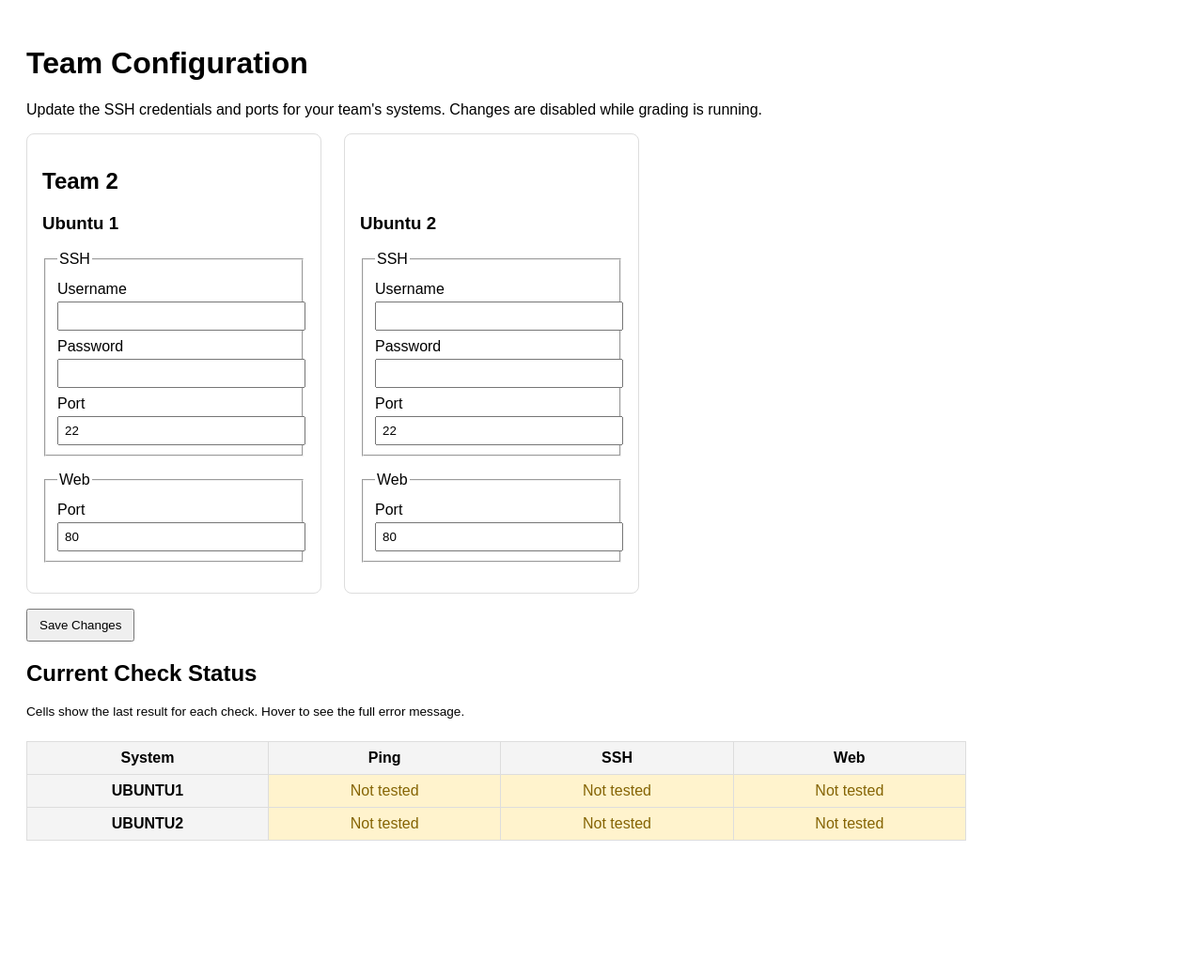
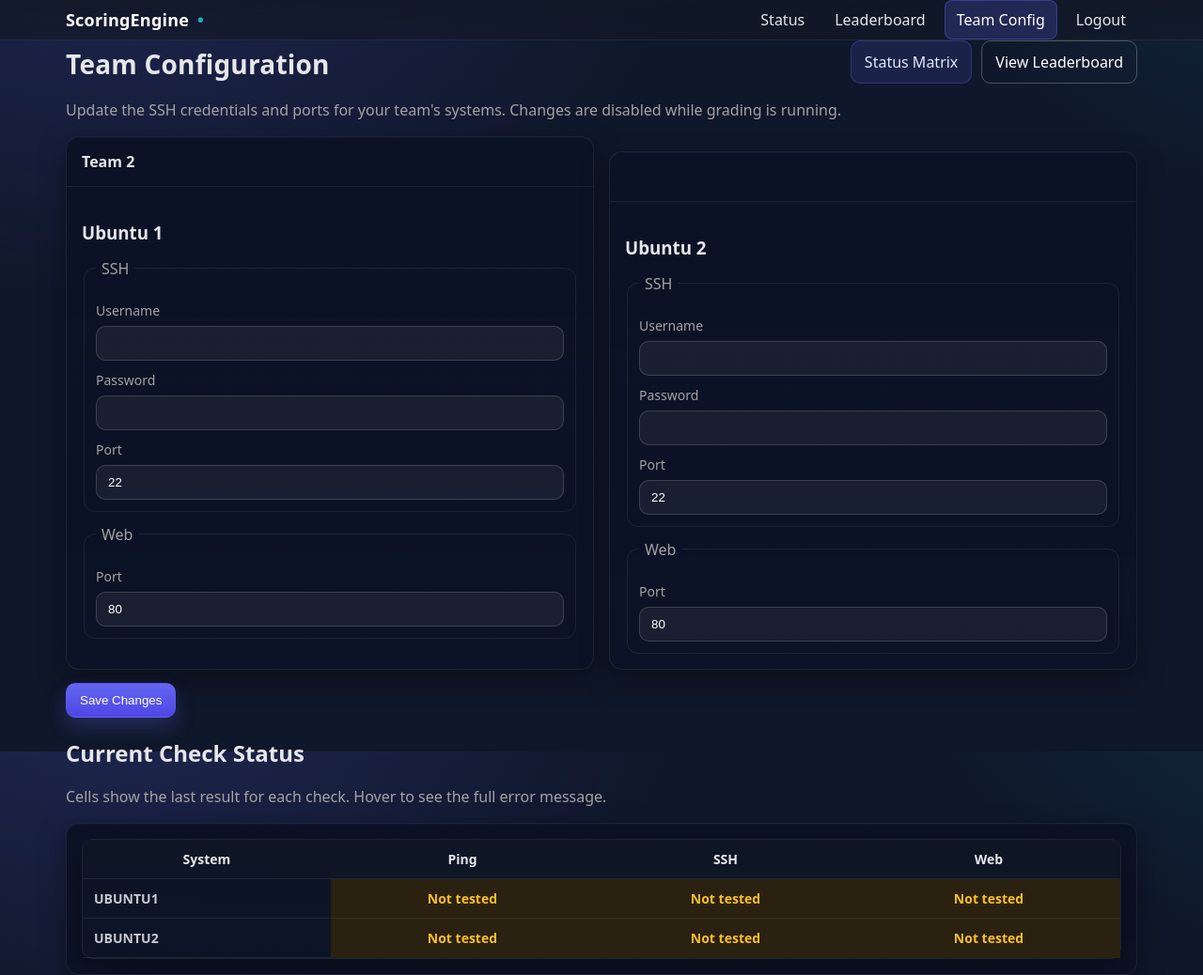
Before and after one commit to Dark-Avenger-Reborn/ScoringEngine, a Flask app: page /config in a window 1280 px wide. Shown: the whole page at 94% size. Before the commit the page ends 895 px from the top, so only its background shows below. Run offline with Flask 3, Linux system fonts and the light colour scheme; the visitor is signed in with stand-in values (Sample User, id 1); data that the repository does not hold is empty; some libraries are stand-ins or nearby versions.

Commit message:
Refactor UI components and styles for improved consistency and user experience; update scoring and configuration pages with new layout and error handling

```diff
--- a/scores.json
+++ b/scores.json
@@ -1 +1 @@
-{"team1": {"ubuntu1ping": {"error": "-c: 1: ping: not found\n", "score": 0}, "ubuntu2ping": {"error": "-c: 1: ping: not found\n", "score": 0}, "ubuntu1ssh": {"error": "Not tested", "score": 0}, "ubuntu2ssh": {"error": "Not tested", "score": 0}, "ubuntu1web": {"error": "Not tested", "score": 0}, "ubuntu2web": {"error": "Not tested", "score": 0}}, "team2": {"ubuntu1ping": {"error": "-c: 1: ping: not found\n", "score": 0}, "ubuntu2ping": {"error": "-c: 1: ping: not found\n", "score": 0}, "ubuntu1ssh": {"error": "Not tested", "score": 0}, "ubuntu2ssh": {"error": "Not tested", "score": 0}, "ubuntu1web": {"error": "Not tested", "score": 0}, "ubuntu2web": {"error": "Not tested", "score": 0}}}
+{"team1": {"ubuntu1ping": {"error": "-c: 1: ping: not found\n", "score": 0}, "ubuntu2ping": {"error": "-c: 1: ping: not found\n", "score": 0}, "ubuntu1ssh": {"error": "Not tested", "score": 0}, "ubuntu2ssh": {"error": "Not tested", "score": 0}, "ubuntu1web": {"error": "Not tested", "score": 0}, "ubuntu2web": {"error": "Not tested", "score": 0}}, "team2": {"ubuntu1ping": {"error": "-c: 1: ping: not found\n", "score": 0}, "ubuntu2ping": {"error": "-c: 1: ping: not found\n", "score": 0}, "ubuntu1ssh": {"error": "[Errno None] Unable to connect to port 22 on 10.0.2.20", "score": 0}, "ubuntu2ssh": {"error": "[Errno None] Unable to connect to port 22 on 10.0.2.30", "score": 0}, "ubuntu1web": {"error": "HTTPConnectionPool(host='10.0.2.20', port=80): Max retries exceeded with url: / (Caused by NewConnectionError('<urllib3.connection.HTTPConnection object at 0x7102a41990a0>: Failed to establish a new connection: [Errno 113] EHOSTUNREACH'))", "score": 0}, "ubuntu2web": {"error": "HTTPConnectionPool(host='10.0.2.30', port=80): Max retries exceeded with url: / (Caused by NewConnectionError('<urllib3.connection.HTTPConnection object at 0x7102a4198ce0>: Failed to establish a new connection: [Errno 113] EHOSTUNREACH'))", "score": 0}}}
--- /dev/null
+++ b/static/styles.css
@@ -0,0 +1,124 @@
+/* Global theme */
+:root {
+  --bg: #0f172a; /* slate-900 */
+  --bg-elev: #111827; /* gray-900 */
+  --panel: #0b1225; /* deep panel */
+  --text: #e5e7eb; /* gray-200 */
+  --muted: #a3a3a3; /* neutral-400 */
+  --primary: #6366f1; /* indigo-500 */
+  --primary-600: #5457ee;
+  --primary-700: #4f46e5; /* indigo-600 */
+  --accent: #22d3ee; /* cyan-400 */
+  --success-bg: #102418; /* dark green */
+  --success: #34d399; /* emerald-400 */
+  --danger-bg: #2a1010; /* dark red */
+  --danger: #f87171; /* red-400 */
+  --warn-bg: #2a2110; /* dark amber */
+  --warn: #fbbf24; /* amber-400 */
+  --card-border: rgba(255,255,255,0.07);
+  --ring: rgba(99,102,241,0.35);
+  --shadow: 0 10px 30px rgba(0,0,0,0.35), 0 1px 0 rgba(255,255,255,0.02) inset;
+}
+
+* { box-sizing: border-box; }
+html, body { height: 100%; }
+body {
+  margin: 0;
+  font-family: ui-sans-serif, system-ui, -apple-system, Segoe UI, Roboto, Helvetica, Arial, "Apple Color Emoji", "Segoe UI Emoji";
+  color: var(--text);
+  background: radial-gradient(1200px 800px at 10% -10%, rgba(99,102,241,0.20), transparent 50%),
+              radial-gradient(1200px 800px at 120% -20%, rgba(34,211,238,0.15), transparent 50%),
+              var(--bg);
+  line-height: 1.5;
+}
+
+/* Navbar */
+.navbar {
+  position: sticky;
+  top: 0;
+  z-index: 1000;
+  background: linear-gradient(180deg, rgba(17,24,39,0.92), rgba(17,24,39,0.65));
+  backdrop-filter: blur(6px);
+  border-bottom: 1px solid var(--card-border);
+}
+.nav-inner { display: flex; align-items: center; justify-content: space-between; padding: 14px 0; }
+.container { width: 100%; max-width: 1180px; margin: 0 auto; padding: 0 20px; }
+.brand { color: white; text-decoration: none; font-weight: 700; letter-spacing: 0.2px; font-size: 18px; }
+.brand::after { content: ' • '; color: var(--accent); margin-left: 4px; opacity: 0.8; }
+.nav-links { display: flex; gap: 8px; align-items: center; }
+.nav-links a { color: var(--text); text-decoration: none; padding: 8px 12px; border-radius: 8px; transition: background 0.2s ease, color 0.2s ease, border-color 0.2s ease; }
+.nav-links a:hover { background: rgba(99,102,241,0.12); color: white; }
+.nav-links a.active { color: white; background: rgba(99,102,241,0.22); border: 1px solid var(--ring); }
+
+/* Layout */
+main { padding: 26px 0 40px; }
+.page-header { display: flex; align-items: end; justify-content: space-between; gap: 16px; margin-bottom: 16px; }
+.page-header h1 { margin: 0; font-size: 28px; letter-spacing: 0.2px; }
+.subtle { color: var(--muted); }
+
+/* Cards */
+.card { background: linear-gradient(180deg, rgba(11,18,37,0.95), rgba(11,18,37,0.85)); border: 1px solid var(--card-border); border-radius: 14px; box-shadow: var(--shadow); overflow: hidden; }
+.card + .card { margin-top: 16px; }
+.card-header { padding: 14px 16px; border-bottom: 1px solid var(--card-border); font-weight: 600; }
+.card-body { padding: 16px; }
+.grid { display: grid; gap: 16px; }
+.grid.two { grid-template-columns: repeat(2, minmax(0, 1fr)); }
+@media (max-width: 900px) { .grid.two { grid-template-columns: 1fr; } }
+
+/* Buttons */
+.btn { display: inline-flex; align-items: center; gap: 8px; padding: 10px 14px; border-radius: 10px; border: 1px solid transparent; background: rgba(255,255,255,0.06); color: white; text-decoration: none; cursor: pointer; transition: transform 0.04s ease, background 0.2s ease, border-color 0.2s ease, box-shadow 0.2s ease; }
+.btn:hover { background: rgba(255,255,255,0.1); }
+.btn:active { transform: translateY(1px); }
+.btn-primary { background: linear-gradient(180deg, var(--primary), var(--primary-700)); border-color: rgba(99,102,241,0.35); box-shadow: 0 10px 20px rgba(99,102,241,0.25); }
+.btn-primary:hover { background: linear-gradient(180deg, var(--primary-600), var(--primary-700)); }
+.btn-secondary { background: rgba(99,102,241,0.15); border-color: rgba(99,102,241,0.30); color: #e6e8ff; }
+.btn-outline { background: transparent; border-color: rgba(255,255,255,0.25); }
+.btn-group { display: flex; gap: 10px; flex-wrap: wrap; }
+
+/* Forms */
+form .row { display: grid; grid-template-columns: repeat(2, minmax(0, 1fr)); gap: 16px; }
+@media (max-width: 900px) { form .row { grid-template-columns: 1fr; } }
+fieldset { border: 1px solid var(--card-border); padding: 12px; border-radius: 12px; }
+legend { color: var(--muted); padding: 0 6px; }
+label { display: block; margin: 10px 0 6px; color: var(--muted); font-size: 14px; }
+input[type="text"], input[type="password"], input[type="number"] {
+  width: 100%; padding: 10px 12px; border-radius: 10px; border: 1px solid rgba(255,255,255,0.15);
+  background: rgba(255,255,255,0.06); color: white; outline: none; transition: border-color 0.2s ease, box-shadow 0.2s ease;
+}
+input:focus { border-color: var(--primary); box-shadow: 0 0 0 3px var(--ring); }
+.actions { margin-top: 14px; display: flex; align-items: center; gap: 12px; }
+.status { font-size: 14px; }
+.error { color: var(--danger); }
+.success { color: var(--success); }
+.disabled { opacity: 0.5; pointer-events: none; }
+
+/* Tables */
+.table-responsive { width: 100%; overflow: auto; }
+table { width: 100%; border-collapse: separate; border-spacing: 0; min-width: 700px; border: 1px solid var(--card-border); background: rgba(17,24,39,0.35); border-radius: 12px; box-shadow: var(--shadow); }
+thead th { position: sticky; top: 0; background: rgba(17,24,39,0.6); backdrop-filter: blur(2px); }
+th, td { padding: 10px 12px; border-bottom: 1px solid var(--card-border); text-align: center; font-size: 14px; }
+tbody tr:hover td { background: rgba(99,102,241,0.07); }
+caption { caption-side: top; padding: 12px; font-weight: 600; color: var(--muted); text-align: left; }
+tbody tr:last-child td { border-bottom: none; }
+tbody th { text-align: left; font-weight: 600; color: #c7c9d3; }
+
+/* Status chips (match JS classes) */
+td.ok { background: var(--success-bg); color: var(--success); font-weight: 600; }
+td.fail { background: var(--danger-bg); color: var(--danger); font-weight: 600; }
+td.unknown { background: var(--warn-bg); color: var(--warn); font-weight: 600; }
+.error-detail { display: block; margin-top: 4px; font-weight: 400; opacity: 0.85; font-size: 12px; color: #eec7c7; }
+
+/* Alerts */
+.alert { padding: 10px 14px; border-radius: 10px; border: 1px solid var(--card-border); }
+.alert.warn { background: var(--warn-bg); color: var(--warn); border-color: rgba(251,191,36,0.4); }
+.alert.error { background: var(--danger-bg); color: var(--danger); border-color: rgba(248,113,113,0.4); }
+
+/* Helper spacing */
+.mb-2 { margin-bottom: 12px; }
+.mb-3 { margin-bottom: 16px; }
+.mt-2 { margin-top: 12px; }
+.mt-3 { margin-top: 16px; }
+.gap { display: flex; gap: 10px; flex-wrap: wrap; }
+
+/* App notice container (from error_banner.js) */
+#app-notice-container { max-width: 92%; }
--- a/templates/config.html
+++ b/templates/config.html
@@ -1,48 +1,51 @@
+
 <!doctype html>
 <html lang="en">
 	<head>
 		<meta charset="utf-8">
 		<meta name="viewport" content="width=device-width,initial-scale=1">
 		<title>Team Configuration</title>
-		<style>
-			body { font-family: Arial, sans-serif; padding: 20px; }
-			fieldset { margin-bottom: 16px; }
-			label { display: block; margin: 8px 0 4px; }
-			input { width: 100%; max-width: 320px; padding: 6px; }
-			.row { display: flex; flex-wrap: wrap; gap: 24px; }
-			.card { border: 1px solid #ddd; padding: 16px; border-radius: 8px; min-width: 280px; }
-			.actions { margin-top: 16px; }
-			button { padding: 8px 12px; }
-			.status { margin-left: 12px; font-size: 0.9em; }
-			.error { color: #a94442; }
-			.success { color: #2e7d32; }
-			.disabled { opacity: 0.6; pointer-events: none; }
-			/* Status table */
-			table { border-collapse: collapse; width: 100%; max-width: 1000px; margin-top: 24px; }
-			th, td { border: 1px solid #ddd; padding: 8px; text-align: center; }
-			th { background: #f4f4f4; }
-			td.ok { background: #d4edda; color: #155724; }
-			td.fail { background: #f8d7da; color: #721c24; }
-			td.unknown { background: #fff3cd; color: #856404; }
-			.small { font-size: 0.85em; }
-			.error-detail { font-size: 0.8em; display: block; margin-top: 4px; font-style: italic; }
-		</style>
+		<link rel="stylesheet" href="{{ url_for('static', filename='styles.css') }}">
 	</head>
 	<body>
+		<nav class="navbar">
+			<div class="container nav-inner">
+				<a class="brand" href="{{ url_for('index') }}">ScoringEngine</a>
+						<div class="nav-links">
+							<a href="{{ url_for('index') }}">Status</a>
+							<a href="{{ url_for('leaderboard') }}">Leaderboard</a>
+							<a class="active" href="{{ url_for('config') }}">Team Config</a>
+							{% if session.get('logged_in') %}
+								<a href="{{ url_for('logout') }}">Logout</a>
+							{% else %}
+								<a href="{{ url_for('login') }}">Login</a>
+							{% endif %}
+						</div>
+			</div>
+		</nav>
+
+		<main class="container">
+			<div class="page-header">
 				<h1>Team Configuration</h1>
-    <p>Update the SSH credentials and ports for your team's systems. Changes are disabled while grading is running.</p>
+				<div class="btn-group">
+					<a class="btn btn-secondary" href="{{ url_for('index') }}">Status Matrix</a>
+					<a class="btn btn-outline" href="{{ url_for('leaderboard') }}">View Leaderboard</a>
+				</div>
+			</div>
 
-    <div id="gradingBanner" style="display:none; padding:8px; background:#fff3cd; color:#856404; border:1px solid #ffeeba; margin-bottom:12px;">
+			<p class="subtle mb-3">Update the SSH credentials and ports for your team's systems. Changes are disabled while grading is running.</p>
+
+			<div id="gradingBanner" class="alert warn mb-3" style="display:none;">
 				Grading is currently in progress. Editing is temporarily disabled.
 			</div>
 
 			<form id="configForm">
-      <div class="row">
+				<div class="grid two">
 					<div class="card">
-          <h2 id="teamHeader">Your Team</h2>
-
-          <h3>Ubuntu 1</h3>
-          <fieldset>
+						<div class="card-header" id="teamHeader">Your Team</div>
+						<div class="card-body">
+							<h3 class="mb-2">Ubuntu 1</h3>
+							<fieldset class="mb-2">
 								<legend>SSH</legend>
 								<label for="ubuntu1_ssh_username">Username</label>
 								<input id="ubuntu1_ssh_username" name="ubuntu1.ssh.username" type="text" required>
@@ -57,12 +60,13 @@
 								<input id="ubuntu1_web_port" name="ubuntu1.web.port" type="number" min="1" max="65535" required>
 							</fieldset>
 						</div>
+					</div>
 
 					<div class="card">
-          <h2>&nbsp;</h2>
-
-          <h3>Ubuntu 2</h3>
-          <fieldset>
+						<div class="card-header">&nbsp;</div>
+						<div class="card-body">
+							<h3 class="mb-2">Ubuntu 2</h3>
+							<fieldset class="mb-2">
 								<legend>SSH</legend>
 								<label for="ubuntu2_ssh_username">Username</label>
 								<input id="ubuntu2_ssh_username" name="ubuntu2.ssh.username" type="text" required>
@@ -78,15 +82,23 @@
 							</fieldset>
 						</div>
 					</div>
+				</div>
 				<div class="actions">
-				<button type="submit" id="saveBtn">Save Changes</button>
+					<button type="submit" id="saveBtn" class="btn btn-primary">Save Changes</button>
 					<span class="status" id="saveStatus"></span>
 				</div>
 			</form>
 
-		<h2>Current Check Status</h2>
-		<p class="small">Cells show the last result for each check. Hover to see the full error message.</p>
+			<div class="mt-3">
+				<h2 class="mb-2">Current Check Status</h2>
+				<p class="subtle">Cells show the last result for each check. Hover to see the full error message.</p>
+				<div class="card mt-2">
+					<div class="card-body table-responsive">
 						<div id="statusTableContainer"></div>
+					</div>
+				</div>
+			</div>
+		</main>
 
 		<script src="{{ url_for('static', filename='error_banner.js') }}"></script>
 		<script>
```
Also changed, not shown: templates/index.html (+35 -20 lines), templates/leaderboard.html (+34 -8 lines), templates/login.html (+34 -8 lines). Lines whose indentation alone changed are shown as unchanged.
